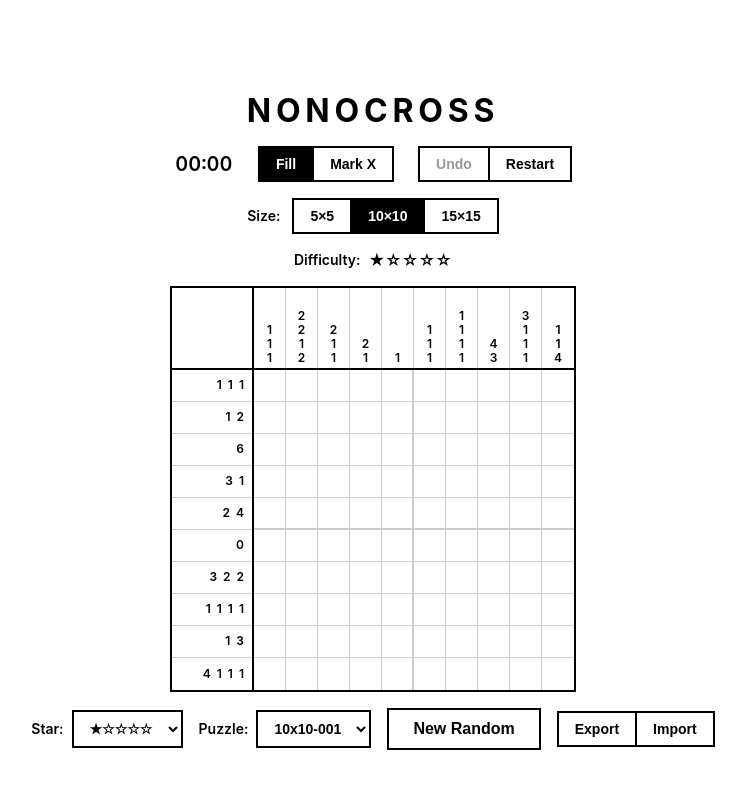
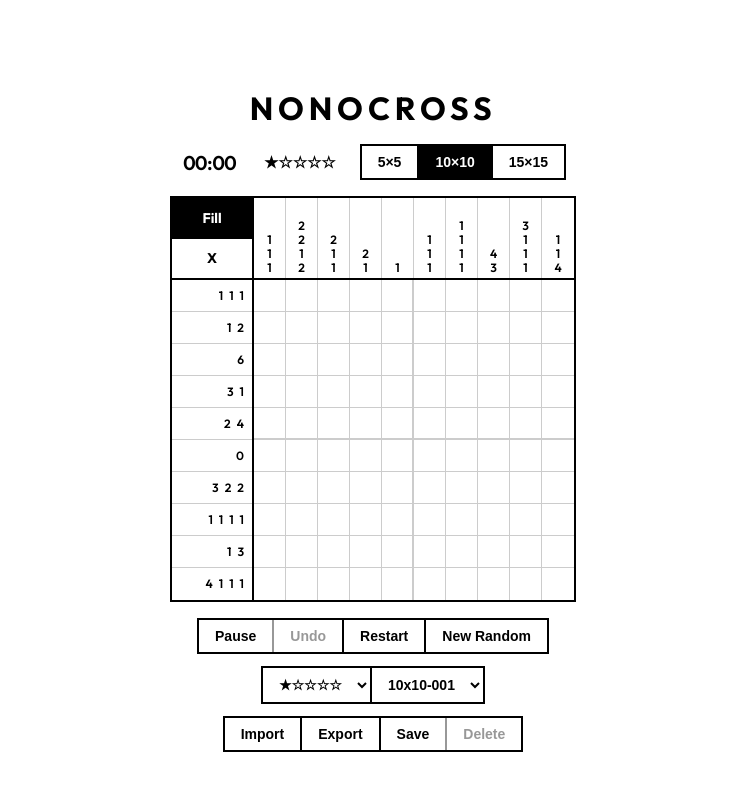
Before and after one commit to Fince10086/nonocross, a Vue app: page / in a window 1280 px wide. Shown: the top 790 px of the page, without its empty margins (267-1013 px from the left). Built offline with nearby package versions, Linux system fonts and the light colour scheme.

Commit message:
修改字体，增加保存、暂停功能，调整布局

```diff
--- a/index.html
+++ b/index.html
@@ -5,6 +5,9 @@
     <link rel="icon" type="image/svg+xml" href="/favicon.svg" />
     <meta name="viewport" content="width=device-width, initial-scale=1.0" />
     <title>nonocross</title>
+    <link rel="preconnect" href="https://fonts.googleapis.com">
+    <link rel="preconnect" href="https://fonts.gstatic.com" crossorigin>
+    <link href="https://fonts.googleapis.com/css2?family=Outfit:wght@400;600;700&display=swap" rel="stylesheet">
   </head>
   <body>
     <div id="app"></div>
--- a/src/App.vue
+++ b/src/App.vue
@@ -19,6 +19,7 @@ const seconds = ref(0);
 const isComplete = ref(false);
 const timerInterval = ref(null);
 const isRunning = ref(false);
+const isPaused = ref(false);
 
 const isDragging = ref(false);
 const dragValue = ref(null);
@@ -38,6 +39,125 @@ const puzzleBank = ref([]);
 const currentPuzzleId = ref(null);
 const puzzleBankLoaded = ref(false);
 const selectedStar = ref(1);
+
+const favorites = ref([]);
+const FAVORITES_KEY = "nonocross-favorites";
+
+function loadFavorites() {
+    try {
+        const raw = localStorage.getItem(FAVORITES_KEY);
+        if (raw) {
+            favorites.value = JSON.parse(raw);
+        }
+    } catch (e) {
+        console.error("Failed to load favorites:", e);
+        favorites.value = [];
+    }
+}
+
+function saveFavorites() {
+    try {
+        localStorage.setItem(FAVORITES_KEY, JSON.stringify(favorites.value));
+    } catch (e) {
+        console.error("Failed to save favorites:", e);
+    }
+}
+
+const isInFavorites = computed(() => {
+    if (!currentSolution.value) return false;
+    const code = encodePuzzle(currentSolution.value);
+    return favorites.value.some((f) => f.code === code);
+});
+
+function saveCurrentPuzzle() {
+    if (!currentSolution.value) return;
+    const code = encodePuzzle(currentSolution.value);
+    const existingIndex = favorites.value.findIndex((f) => f.code === code);
+
+    const favorite = {
+        code,
+        size: currentSize.value,
+        stars: currentStars.value
+            ? parseFloat(currentStars.value.replace(/[^0-9.]/g, ""))
+            : null,
+        starsText: currentStars.value,
+        completed: isComplete.value,
+        grid: isComplete.value ? null : grid.value.map((row) => [...row]),
+        seconds: seconds.value,
+        savedAt: new Date().toISOString(),
+        completedAt: isComplete.value ? new Date().toISOString() : null,
+    };
+
+    if (existingIndex >= 0) {
+        favorites.value[existingIndex] = favorite;
+    } else {
+        favorites.value.push(favorite);
+    }
+    saveFavorites();
+}
+
+function deleteFromFavorites() {
+    if (!currentSolution.value) return;
+    const code = encodePuzzle(currentSolution.value);
+    favorites.value = favorites.value.filter((f) => f.code !== code);
+    saveFavorites();
+}
+
+function loadFavorite(fav) {
+    const result = decodePuzzle(fav.code);
+    if (!result) return;
+
+    const { size, solution } = result;
+    const rowHints = solution.map((row) => getHints(row));
+    const colHints = solution[0].map((_, colIndex) =>
+        getHints(solution.map((row) => row[colIndex])),
+    );
+
+    currentSize.value = size;
+    currentSolution.value = solution;
+    currentRowHints.value = rowHints;
+    currentColHints.value = colHints;
+    currentStars.value = fav.starsText;
+    currentPuzzleId.value = null;
+
+    if (fav.completed) {
+        // 已完成的，重新展示完成状态
+        grid.value = solution.map((row) =>
+            row.map((cell) => (cell === 1 ? 1 : 0)),
+        );
+        seconds.value = fav.seconds;
+        isComplete.value = true;
+        stopTimer();
+    } else if (fav.grid) {
+        // 未完成的，恢复进度
+        grid.value = fav.grid.map((row) => [...row]);
+        seconds.value = fav.seconds;
+        isComplete.value = false;
+        isRunning.value = false;
+        history.value = [];
+        startTimer();
+    } else {
+        restart();
+    }
+}
+
+function formatSavedTime(isoString) {
+    if (!isoString) return "";
+    const d = new Date(isoString);
+    return (
+        d.toLocaleDateString() +
+        " " +
+        d.toLocaleTimeString([], { hour: "2-digit", minute: "2-digit" })
+    );
+}
+
+function formatTimeFromSeconds(totalSeconds) {
+    const m = Math.floor(totalSeconds / 60)
+        .toString()
+        .padStart(2, "0");
+    const s = (totalSeconds % 60).toString().padStart(2, "0");
+    return `${m}:${s}`;
+}
 
 function enrichPuzzle(line) {
     // Format: id:size:solution:sweeps (e.g. 5x5-001:5:0101000000010100110010111:9)
@@ -160,7 +280,7 @@ function onKeyUp(e) {
 }
 
 function startTimer() {
-    if (!isRunning.value && !isComplete.value) {
+    if (!isRunning.value && !isComplete.value && !isPaused.value) {
         isRunning.value = true;
         timerInterval.value = setInterval(() => {
             seconds.value++;
@@ -171,6 +291,26 @@ function startTimer() {
 function stopTimer() {
     clearInterval(timerInterval.value);
     isRunning.value = false;
+}
+
+function pause() {
+    if (!isRunning.value || isComplete.value) return;
+    isPaused.value = true;
+    stopTimer();
+}
+
+function resume() {
+    if (!isPaused.value) return;
+    isPaused.value = false;
+    startTimer();
+}
+
+function togglePause() {
+    if (isPaused.value) {
+        resume();
+    } else {
+        pause();
+    }
 }
 
 function pushHistory() {
@@ -192,6 +332,10 @@ function getTargetValue(button) {
 
 function cellMouseDown(e, r, c) {
     if (isComplete.value) return;
+    if (isPaused.value) {
+        resume();
+        return;
+    }
     if (e.button !== 0 && e.button !== 2) return;
     e.preventDefault();
     startTimer();
@@ -231,6 +375,7 @@ function restart() {
     grid.value = createEmptyGrid(currentSize.value);
     history.value = [];
     isComplete.value = false;
+    isPaused.value = false;
     isDragging.value = false;
     dragValue.value = null;
 }
@@ -308,6 +453,17 @@ function checkComplete() {
     }
     isComplete.value = true;
     stopTimer();
+
+    // Update favorite if exists
+    const code = encodePuzzle(currentSolution.value);
+    const idx = favorites.value.findIndex((f) => f.code === code);
+    if (idx >= 0) {
+        favorites.value[idx].completed = true;
+        favorites.value[idx].completedAt = new Date().toISOString();
+        favorites.value[idx].seconds = seconds.value;
+        favorites.value[idx].grid = null;
+        saveFavorites();
+    }
 }
 
 const formattedTime = computed(() => {
@@ -363,6 +519,7 @@ watch(currentSize, () => {
 onMounted(() => {
     window.addEventListener("keydown", onKeyDown);
     window.addEventListener("keyup", onKeyUp);
+    loadFavorites();
     loadPuzzleBank().then(() => {
         const stars = [...new Set(puzzlesForSize.value.map((p) => p.stars))];
         if (stars.length > 0) {
@@ -390,38 +547,9 @@ onUnmounted(() => {
     <div class="app">
         <h1 class="title">NONOCROSS</h1>
 
-        <div class="toolbar">
+        <div class="top-bar">
             <div class="timer">{{ formattedTime }}</div>
-            <div class="btn-group">
-                <button
-                    class="mode-btn"
-                    :class="{ active: mode === 'fill' }"
-                    @click="toggleMode('fill')"
-                >
-                    Fill
-                </button>
-                <button
-                    class="mode-btn"
-                    :class="{ active: mode === 'x' }"
-                    @click="toggleMode('x')"
-                >
-                    Mark X
-                </button>
-            </div>
-            <div class="btn-group">
-                <button
-                    class="action-btn"
-                    @click="undo"
-                    :disabled="history.length === 0 || isComplete"
-                >
-                    Undo
-                </button>
-                <button class="action-btn" @click="restart">Restart</button>
-            </div>
-        </div>
-
-        <div class="size-selector">
-            <span class="label">Size:</span>
+            <div v-if="currentStars" class="difficulty-stars">{{ currentStars }}</div>
             <div class="btn-group">
                 <button
                     class="mode-btn"
@@ -447,14 +575,24 @@ onUnmounted(() => {
             </div>
         </div>
 
-        <div v-if="currentStars" class="difficulty-row">
-            <span class="label">Difficulty:</span>
-            <span class="difficulty-stars">{{ currentStars }}</span>
-        </div>
-
         <div class="board-wrapper" :class="{ complete: isComplete }">
             <!-- Top-left spacer -->
-            <div class="spacer"></div>
+            <div class="spacer">
+                <div
+                    class="mode-top"
+                    :class="{ active: mode === 'fill' }"
+                    @click="toggleMode('fill')"
+                >
+                    Fill
+                </div>
+                <div
+                    class="mode-bottom"
+                    :class="{ active: mode === 'x' }"
+                    @click="toggleMode('x')"
+                >
+                    X
+                </div>
+            </div>
 
             <!-- Column hints -->
             <div class="col-hints">
@@ -523,16 +661,51 @@ onUnmounted(() => {
                         @mouseenter="cellMouseEnter(r, c)"
                         @contextmenu.prevent
                     >
-                        <span v-if="cell === 2" class="x-mark">X</span>
+                        <span v-if="cell === 2" class="x-mark">✕</span>
                     </div>
                 </div>
+            </div>
+
+            <!-- Pause overlay -->
+            <div
+                v-if="isPaused"
+                class="pause-overlay"
+                @click="resume"
+            >
+                <span class="pause-text">PAUSED</span>
             </div>
         </div>
 
         <div class="controls">
-            <div v-if="puzzleBankLoaded" class="puzzle-picker">
-                <div class="picker-row">
-                    <span class="label">Star:</span>
+            <!-- Row 1: Game actions -->
+            <div class="controls-row">
+                <div class="btn-group">
+                    <button class="action-btn" @click="togglePause">
+                        {{ isPaused ? "Resume" : "Pause" }}
+                    </button>
+                    <button
+                        class="action-btn"
+                        @click="undo"
+                        :disabled="history.length === 0 || isComplete"
+                    >
+                        Undo
+                    </button>
+                    <button class="action-btn" @click="restart">
+                        Restart
+                    </button>
+                    <button
+                        class="action-btn"
+                        @click="generateNewPuzzle"
+                        :disabled="isGenerating"
+                    >
+                        {{ isGenerating ? "Generating..." : "New Random" }}
+                    </button>
+                </div>
+            </div>
+
+            <!-- Row 2: Puzzle picker -->
+            <div v-if="puzzleBankLoaded" class="controls-row">
+                <div class="btn-group picker-group">
                     <select
                         class="puzzle-select"
                         :value="selectedStar"
@@ -546,9 +719,6 @@ onUnmounted(() => {
                             {{ formatStars(star) }}
                         </option>
                     </select>
-                </div>
-                <div class="picker-row">
-                    <span class="label">Puzzle:</span>
                     <select
                         class="puzzle-select"
                         :value="currentPuzzleId || ''"
@@ -572,19 +742,69 @@ onUnmounted(() => {
                 </div>
             </div>
 
-            <button
-                class="action-btn new-btn"
-                @click="generateNewPuzzle"
-                :disabled="isGenerating"
-            >
-                {{ isGenerating ? "Generating..." : "New Random" }}
-            </button>
+            <!-- Row 3: Import / Export / Save / Delete -->
+            <div class="controls-row">
+                <div class="btn-group">
+                    <button
+                        class="action-btn"
+                        @click="showImportDialog = true"
+                    >
+                        Import
+                    </button>
+                    <button class="action-btn" @click="exportPuzzle">
+                        Export
+                    </button>
+                    <button
+                        class="action-btn"
+                        @click="saveCurrentPuzzle"
+                        :disabled="!currentSolution"
+                    >
+                        {{ isInFavorites ? "Update" : "Save" }}
+                    </button>
+                    <button
+                        class="action-btn"
+                        @click="deleteFromFavorites"
+                        :disabled="!isInFavorites"
+                    >
+                        Delete
+                    </button>
+                </div>
+            </div>
+        </div>
 
-            <div class="btn-group">
-                <button class="action-btn" @click="exportPuzzle">Export</button>
-                <button class="action-btn" @click="showImportDialog = true">
-                    Import
-                </button>
+        <div v-if="favorites.length > 0" class="favorites-section">
+            <div class="favorites-header">
+                <span class="label">Favorites ({{ favorites.length }})</span>
+            </div>
+            <div class="favorites-list">
+                <div
+                    v-for="fav in favorites"
+                    :key="fav.code"
+                    class="favorite-item"
+                    :class="{ completed: fav.completed }"
+                    @click="loadFavorite(fav)"
+                >
+                    <div class="fav-code">
+                        {{ fav.code.split(":")[1]?.slice(0, 8) || "Custom" }}...
+                    </div>
+                    <div class="fav-meta">
+                        <span class="fav-size"
+                            >{{ fav.size }}×{{ fav.size }}</span
+                        >
+                        <span v-if="fav.starsText" class="fav-stars">{{
+                            fav.starsText
+                        }}</span>
+                        <span v-if="fav.completed" class="fav-status"
+                            >✓ {{ formatTimeFromSeconds(fav.seconds) }}</span
+                        >
+                        <span v-else class="fav-status in-progress"
+                            >⏱ {{ formatTimeFromSeconds(fav.seconds) }}</span
+                        >
+                    </div>
+                    <div class="fav-saved">
+                        {{ formatSavedTime(fav.savedAt) }}
+                    </div>
+                </div>
             </div>
         </div>
 
@@ -637,15 +857,12 @@ onUnmounted(() => {
 }
 
 body {
-    font-family:
-        -apple-system, BlinkMacSystemFont, "Segoe UI", Roboto, Helvetica, Arial,
-        sans-serif;
+    font-family: "Outfit", sans-serif;
     background: #fff;
     color: #000;
     display: flex;
     justify-content: center;
     align-items: center;
-    min-height: 100vh;
     padding: 20px;
 }
 
@@ -662,23 +879,17 @@ body {
     letter-spacing: 0.15em;
 }
 
-.difficulty-row {
+.top-bar {
     display: flex;
     align-items: center;
-    gap: 8px;
+    gap: 24px;
+    flex-wrap: wrap;
+    justify-content: center;
 }
 
 .difficulty-stars {
     font-size: 1rem;
     font-weight: 600;
-}
-
-.toolbar {
-    display: flex;
-    align-items: center;
-    gap: 24px;
-    flex-wrap: wrap;
-    justify-content: center;
 }
 
 .timer {
@@ -727,18 +938,8 @@ body {
     cursor: not-allowed;
 }
 
-.size-selector {
-    display: flex;
-    align-items: center;
-    gap: 12px;
-}
-
-.label {
-    font-size: 0.875rem;
-    font-weight: 600;
-}
-
 .board-wrapper {
+    position: relative;
     display: grid;
     grid-template-columns: auto 1fr;
     grid-template-rows: auto 1fr;
@@ -747,8 +948,46 @@ body {
 }
 
 .spacer {
+    display: flex;
+    flex-direction: column;
     border-right: 2px solid #000;
     border-bottom: 2px solid #000;
+    cursor: pointer;
+    transition: background-color 0.15s;
+}
+
+.mode-top,
+.mode-bottom {
+    flex: 1;
+    display: flex;
+    justify-content: center;
+    align-items: center;
+    font-size: 0.875rem;
+    font-weight: 700;
+    color: #000;
+    transition:
+        background-color 0.15s,
+        color 0.15s;
+    user-select: none;
+}
+
+.mode-top {
+    border-bottom: 1px solid #000;
+}
+
+.mode-top.active {
+    background-color: #000;
+    color: #fff;
+}
+
+.mode-bottom.active {
+    background-color: #b71c1c;
+    color: #fff;
+}
+
+.mode-top:hover:not(.active),
+.mode-bottom:hover:not(.active) {
+    background-color: rgba(0, 0, 0, 0.05);
 }
 
 .col-hints {
@@ -843,9 +1082,27 @@ body {
 }
 
 .x-mark {
-    font-size: 1rem;
+    font-size: 0.8rem;
+    font-weight: 700;
+    color: #b71c1c;
+}
+
+.pause-overlay {
+    position: absolute;
+    inset: 0;
+    background: rgba(200, 200, 200, 0.85);
+    display: flex;
+    justify-content: center;
+    align-items: center;
+    z-index: 10;
+    cursor: pointer;
+}
+
+.pause-text {
+    font-size: 2rem;
     font-weight: 700;
     color: #000;
+    letter-spacing: 0.2em;
 }
 
 .board-wrapper.complete .cell {
@@ -854,22 +1111,27 @@ body {
 
 .controls {
     display: flex;
+    flex-direction: column;
     align-items: center;
-    gap: 16px;
-    flex-wrap: wrap;
+    gap: 12px;
+}
+
+.controls-row {
+    display: flex;
     justify-content: center;
 }
 
-.puzzle-picker {
+.picker-group {
     display: flex;
-    align-items: center;
-    gap: 16px;
 }
 
-.picker-row {
-    display: flex;
-    align-items: center;
-    gap: 8px;
+.picker-group .puzzle-select {
+    border: none;
+    border-right: 2px solid #000;
+}
+
+.picker-group .puzzle-select:last-child {
+    border-right: none;
 }
 
 .puzzle-select {
@@ -879,12 +1141,6 @@ body {
     border: 2px solid #000;
     background: #fff;
     cursor: pointer;
-}
-
-.new-btn {
-    padding: 10px 24px;
-    font-size: 1rem;
-    border: 2px solid #000;
 }
 
 .toast {
@@ -954,6 +1210,82 @@ body {
     animation: fadeIn 0.4s ease;
 }
 
+.favorites-section {
+    display: flex;
+    flex-direction: column;
+    gap: 8px;
+    width: 100%;
+    max-width: 600px;
+}
+
+.favorites-header {
+    display: flex;
+    align-items: center;
+    justify-content: center;
+}
+
+.favorites-list {
+    display: flex;
+    flex-wrap: wrap;
+    gap: 8px;
+    justify-content: center;
+}
+
+.favorite-item {
+    border: 2px solid #000;
+    padding: 8px 12px;
+    cursor: pointer;
+    transition: background-color 0.15s;
+    min-width: 140px;
+    display: flex;
+    flex-direction: column;
+    gap: 4px;
+}
+
+.favorite-item:hover {
+    background-color: #f5f5f5;
+}
+
+.favorite-item.completed {
+    border-color: #888;
+    opacity: 0.8;
+}
+
+.fav-code {
+    font-size: 0.75rem;
+    font-weight: 700;
+    word-break: break-all;
+}
+
+.fav-meta {
+    display: flex;
+    gap: 8px;
+    align-items: center;
+    font-size: 0.75rem;
+}
+
+.fav-size {
+    font-weight: 600;
+}
+
+.fav-stars {
+    font-size: 0.7rem;
+}
+
+.fav-status {
+    font-weight: 600;
+    color: #388e3c;
+}
+
+.fav-status.in-progress {
+    color: #f57c00;
+}
+
+.fav-saved {
+    font-size: 0.65rem;
+    color: #888;
+}
+
 @keyframes fadeIn {
     from {
         opacity: 0;
@@ -965,29 +1297,28 @@ body {
     }
 }
 
-@media (max-width: 480px) {
-    .title {
-        font-size: 1.5rem;
+@media (max-width: 600px) {
+    .top-bar {
+        gap: 12px;
     }
 
-    .cell {
-        width: 28px !important;
-        height: 28px !important;
+    .timer {
+        font-size: 1.1rem;
+        min-width: 50px;
     }
 
-    .col-hint {
-        width: 28px !important;
-        height: 60px !important;
+    .difficulty-stars {
+        font-size: 0.875rem;
     }
 
-    .row-hint {
-        width: 60px !important;
-        height: 28px !important;
+    .mode-btn,
+    .action-btn {
+        padding: 6px 12px;
+        font-size: 0.8rem;
     }
 
-    .spacer {
-        width: 60px !important;
-        height: 60px !important;
+    .pause-text {
+        font-size: 1.5rem;
     }
 }
 </style>
```
